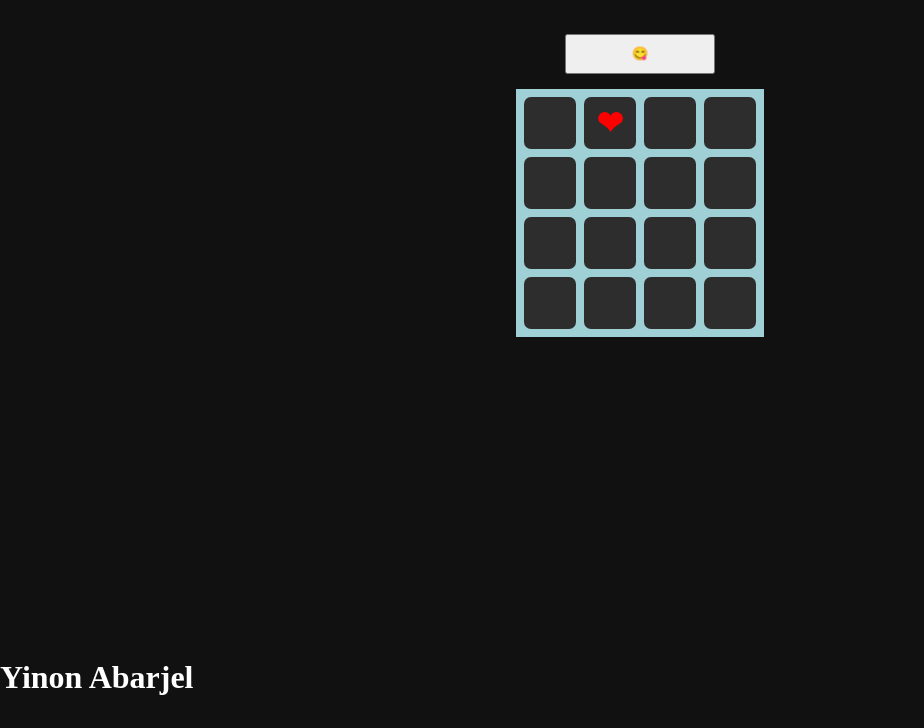
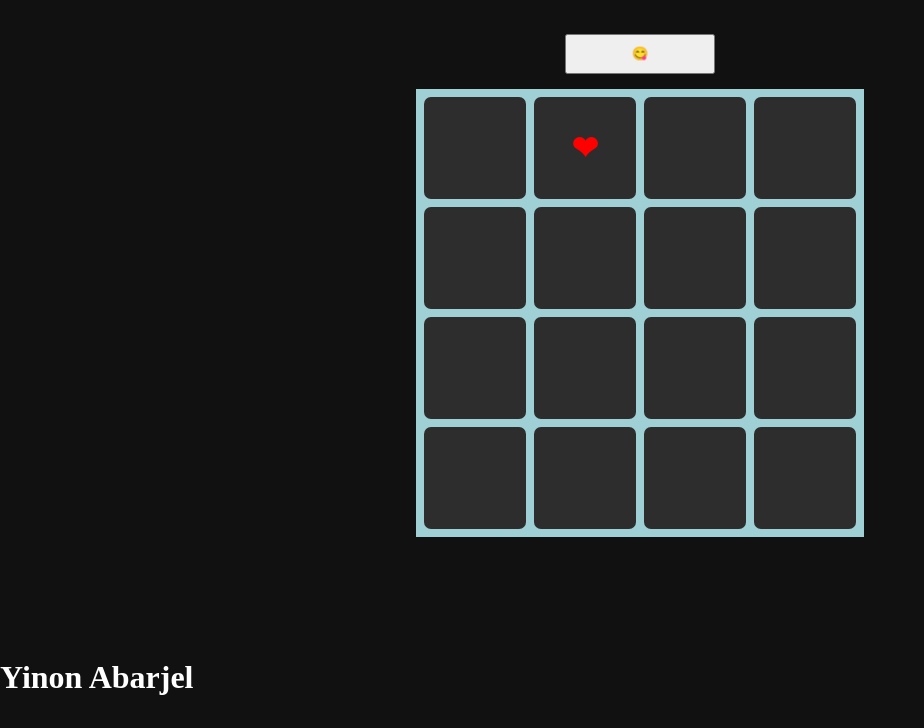
Before and after one commit to yinonab/sprint1, a plain HTML site: page index.html in a window 1280 px wide. Both pictures are taken after a click on the element 610 px from the left and 194 px from the top of the page. Shown: the part 72-800 px from the top of the page, without its empty margins (0-924 px from the left). Drawn offline with Linux system fonts and the light colour scheme.

Commit message:
adding more conition for win

```diff
--- a/css/main.css
+++ b/css/main.css
@@ -45,8 +45,8 @@ footer {
 .cell {
     color: red;
     background: rgb(46, 45, 45);
-    width: 50px;
-    height: 50px;
+    width: 100px;
+    height: 100px;
     border-radius: 7px;
 
     /* border: 1px solid gray; */
--- a/js/main.js
+++ b/js/main.js
@@ -87,7 +87,7 @@ function checkGameOver() {
     if (gMinesCount === 0) {
         updateRestButton('You Lose !! 😡')
     }
-    else if (gGame.shownCount === 14 && gGame.markedCount === 2) {
+    else if (gGame.shownCount === 14 && gGame.markedCount === 2||gGame.shownCount === 15 && gGame.markedCount === 1) {
         updateRestButton('You Win !! 👑')
     }
     // var elModal = document.querySelector('.modal')
```
